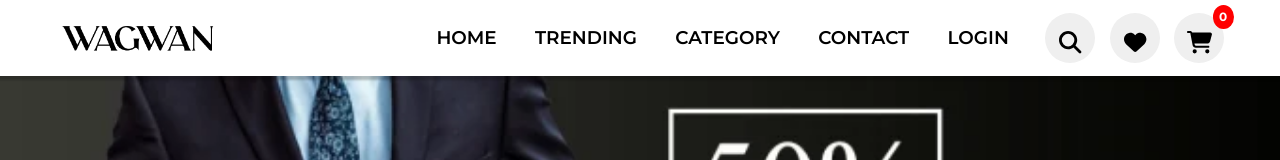
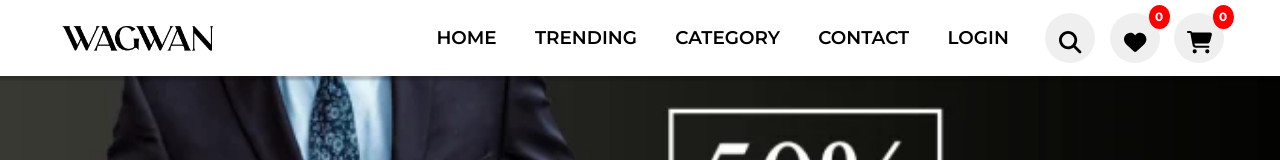
Before and after one commit to ogunshinaismail/E-commerce-codesandbox, a React (Create React App) app: page / in a window 1280 px wide. Shown: the top 160 px of the page. Built offline with nearby package versions, Linux system fonts and the light colour scheme.

Commit message:
wishlist length and direct routing

```diff
--- a/src/component/Header.jsx
+++ b/src/component/Header.jsx
@@ -11,14 +11,17 @@ import logo from "../images/logo.png";
 import { useState } from "react";
 import { CartState } from "../context/Context";
 import CartModal from "./CartModal";
+import { useNavigate } from "react-router-dom";
+// import { Link } from 'react-router-dom'
 
 export default function Header() {
   const [isSearch, setIsSearch] = useState(false);
   const [showCart, setShowCart] = useState(false);
   const {
-      state: { products, cart },
+      state: { wishlist, cart },
       dispatch,
   } = CartState();
+  const navigate = useNavigate();
 
   return (
     <>
@@ -101,9 +104,12 @@ export default function Header() {
             {/* <i class="bi bi-search"></i> */}
           </button>
 
-          <button className="favorite">
+          <button className="favorite" onClick={() => navigate("/wishlist")}>
             {/* <i class="bi bi-heart"></i> */}
             <FontAwesomeIcon icon={faHeart} />
+            <div className="cart-length">
+              <p>{wishlist.length}</p>
+            </div>
           </button>
 
           <button className="shopping-crat" onClick={() => setShowCart(true)}>
```
